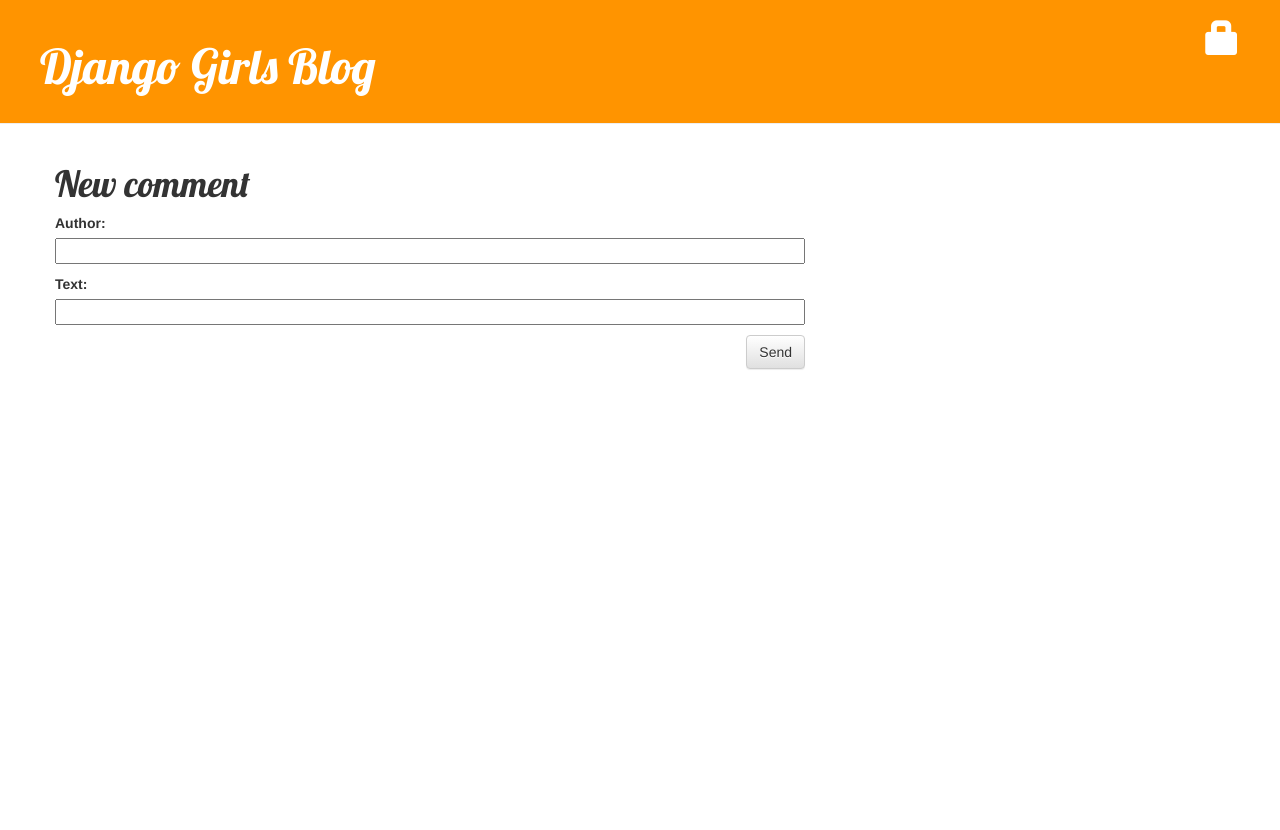
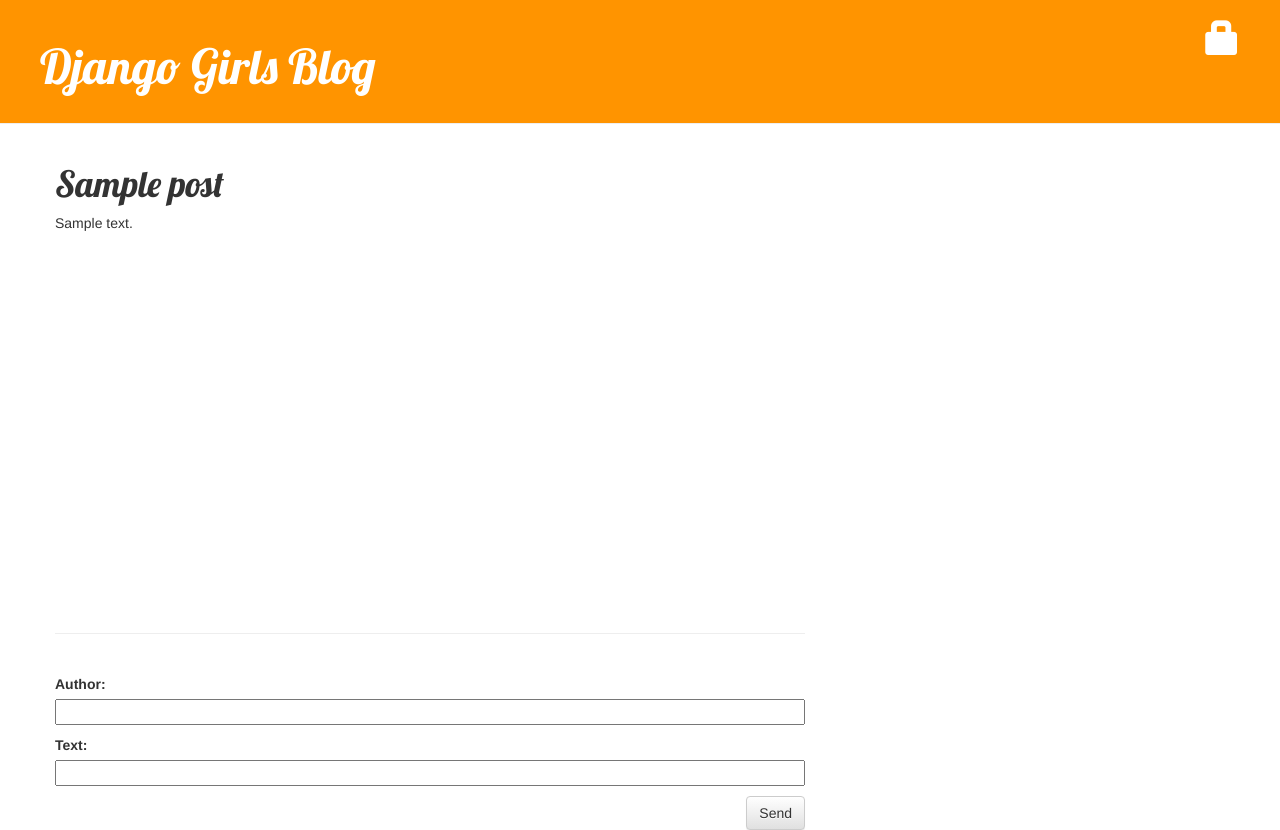
Before and after one commit to Miyanaqy/my-blog, a Django app: page /post/1/comment/ in a window 1280 px wide. Before the commit the page ends 370 px from the top, so only its background shows below. Run offline with Django 3.2, Linux system fonts and the light colour scheme; tables that the repository leaves empty hold one stand-in row (values such as "Sample post"); some libraries are stand-ins or nearby versions.

Commit message:
update comment model

```diff
--- a/blog/static/css/blog.css
+++ b/blog/static/css/blog.css
@@ -46,3 +46,6 @@
 .comment {
 	margin: 20px 0px 20px 20px;
 }
+.hr1 {
+	margin:400px 0px 40px 0px;
+}
--- a/blog/templates/blog/add_comment_to_post.html
+++ b/blog/templates/blog/add_comment_to_post.html
@@ -1,7 +1,9 @@
 {% extends 'blog/base.html' %}
 
 {% block content %}
-	<h1>New comment</h1>
+	<h1>{{ post.title }}</h1>
+	<p>{{ post.text }}</p>
+	<hr class="hr1">
 	<form method="POST" class="post-form">{% csrf_token %}
 		<div>{{ form.as_p }}</div>
 		<button type="submit" class="save btn btn-default">Send</button>
--- a/blog/views.py
+++ b/blog/views.py
@@ -72,7 +72,7 @@
             return redirect('post_detail', pk=post.pk)
     else:
         form = CommentForm()
-    return render(request, 'blog/add_comment_to_post.html', {'form': form})
+    return render(request, 'blog/add_comment_to_post.html', {'form': form, 'post': post})
 
 @login_required
 def comment_approve(request, pk):
```
